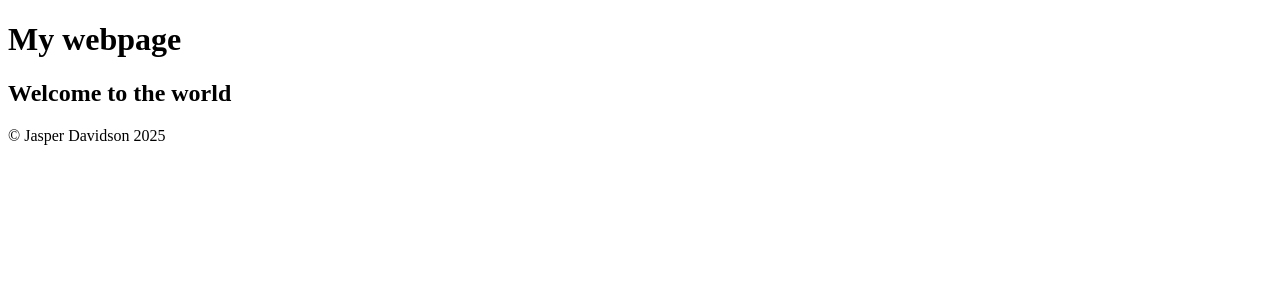
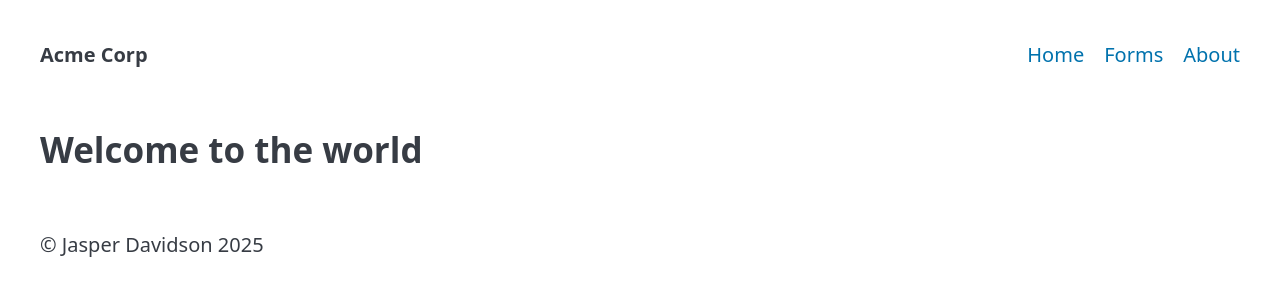
Before and after one commit to waimea-Jadavidson/300DTD-Web-Revision, a plain HTML site: page index.html in a window 1280 px wide. Drawn offline with nearby package versions, Linux system fonts and the light colour scheme.

Commit message:
Project setup [Pico CSS]

```diff
--- a/index.html
+++ b/index.html
@@ -3,11 +3,21 @@
 <head>
     <meta charset="UTF-8">
     <meta name="viewport" content="width=device-width, initial-scale=1.0">
+    <link rel="stylesheet" href="https://cdn.jsdelivr.net/npm/@picocss/pico@2/css/pico.classless.min.css">
     <title>Web Revision</title>
 </head>
 <body>
     <header>
-        <h1>My webpage</h1>
+        <nav>
+            <ul>
+              <li><strong>Acme Corp</strong></li>
+            </ul>
+            <ul>
+              <li><a href="#">Home</a></li>
+              <li><a href="#">Forms</a></li>
+              <li><a href="#">About</a></li>
+            </ul>
+          </nav>
     </header>
     <main>
         <h2>Welcome to the world</h2>
```
Also changed, not shown: 1 other file.
